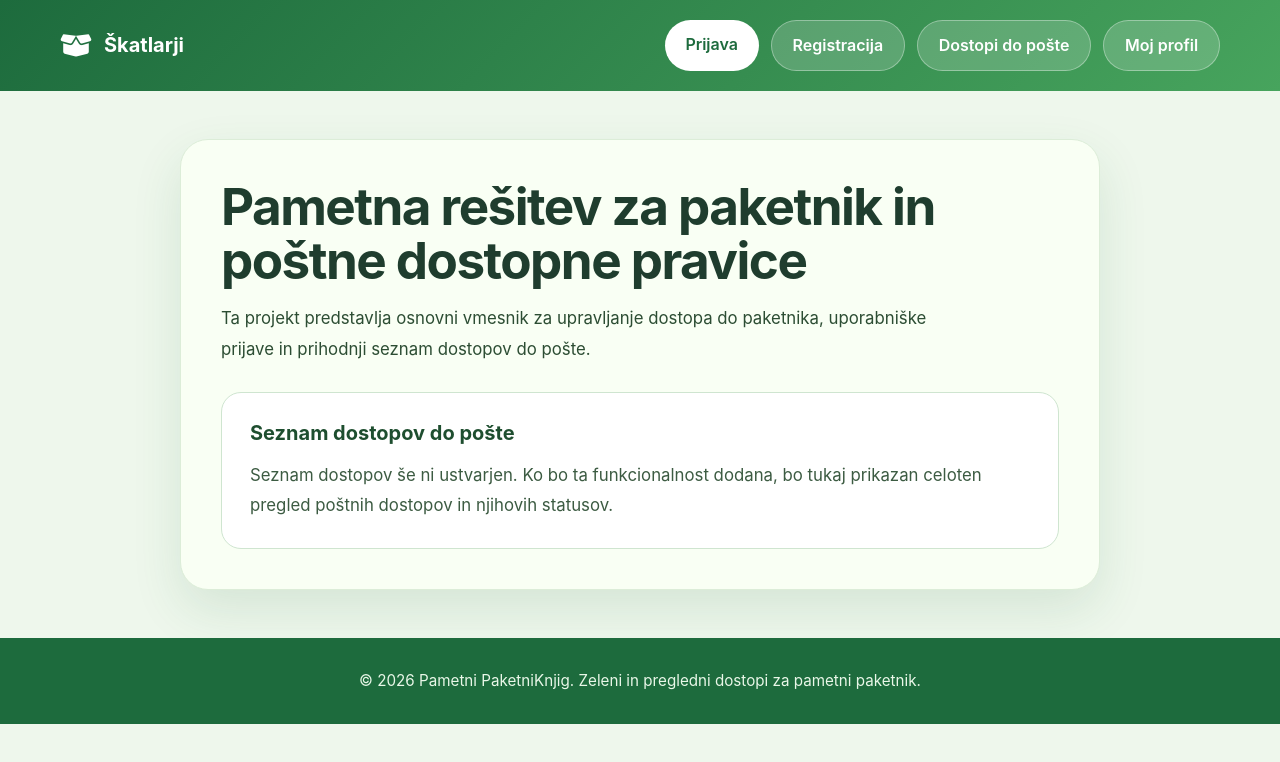
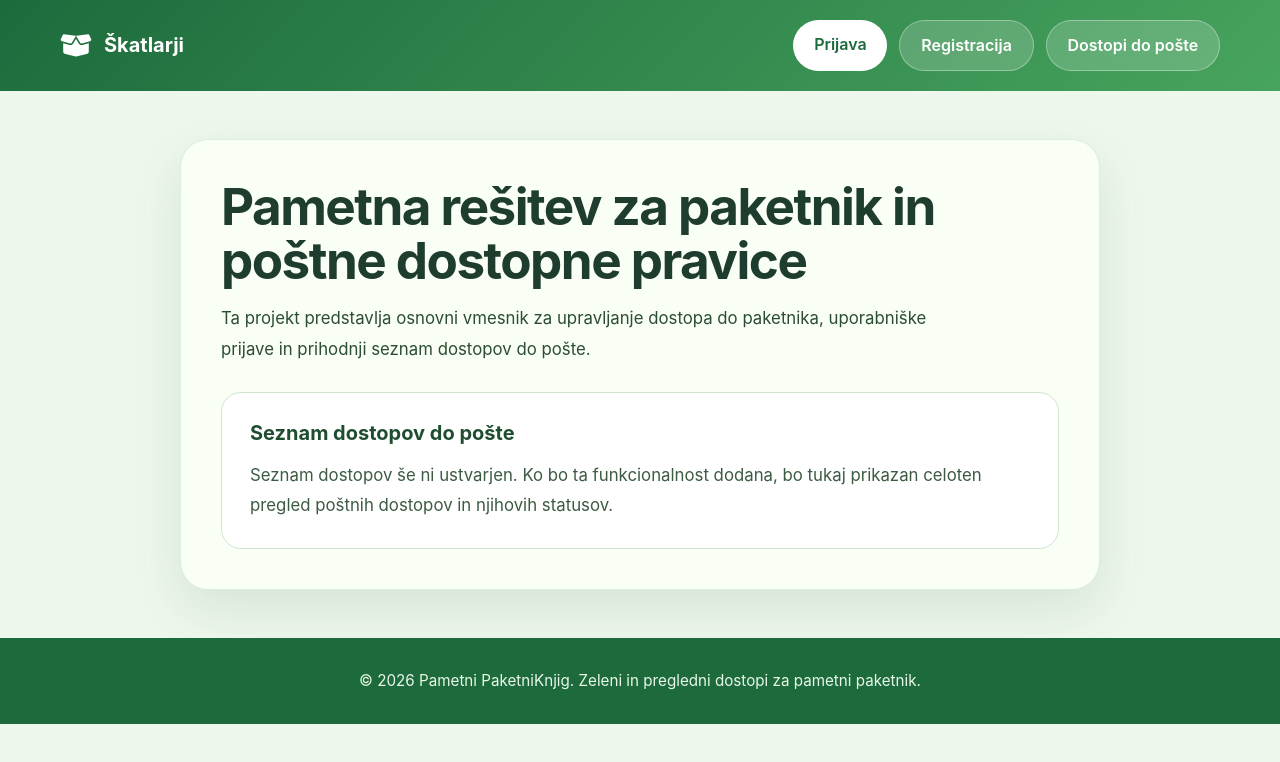
Before and after one commit to D1stress29/pametni_paketnik_website, a React (Create React App) app in the folder frontend/: page / in a window 1280 px wide. Shown: the top 762 px of the page. Built offline with nearby package versions, Linux system fonts and the light colour scheme.

Commit message:
small changes

```diff
--- a/frontend/src/pages/HomePage.js
+++ b/frontend/src/pages/HomePage.js
@@ -131,7 +131,6 @@ function HomePage() {
                         <Link to="/login" className="btn-primary">Prijava</Link>
                         <Link to="/register" className="btn-secondary">Registracija</Link>
                         <Link to="/history" className="btn-secondary">Dostopi do pošte</Link>
-                        <Link to="/profile" className="btn-secondary">Moj profil</Link>
                     </div>
                 </div>
             </header>
```
